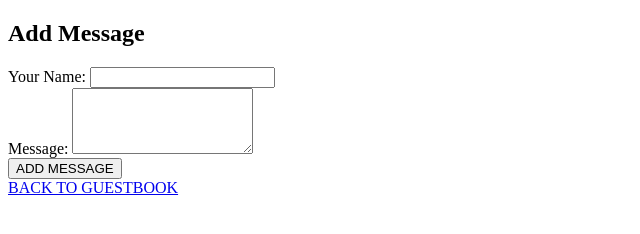
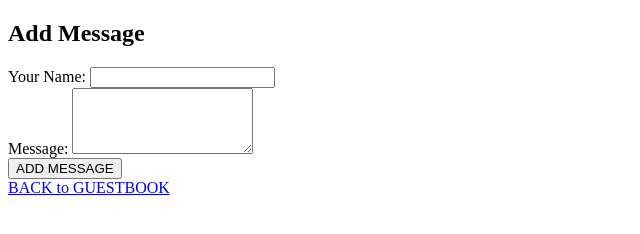
Before and after one commit to sireeshajangam/WebAppApplication, a plain HTML site: page templates/add_message.html in a window 1280 px wide. Shown: the full height of the page, 0-640 px from the left. Drawn offline with Linux system fonts and the light colour scheme.

Commit message:
committed

```diff
--- a/templates/add_message.html
+++ b/templates/add_message.html
@@ -14,6 +14,6 @@
         <textarea id="message" name="message" rows="4" required></textarea><br>
         <button type="submit">ADD MESSAGE</button>
     </form>
-    <a href="/">BACK TO GUESTBOOK</a>
+    <a href="/">BACK to GUESTBOOK</a>
 </body>
 </html>
```
